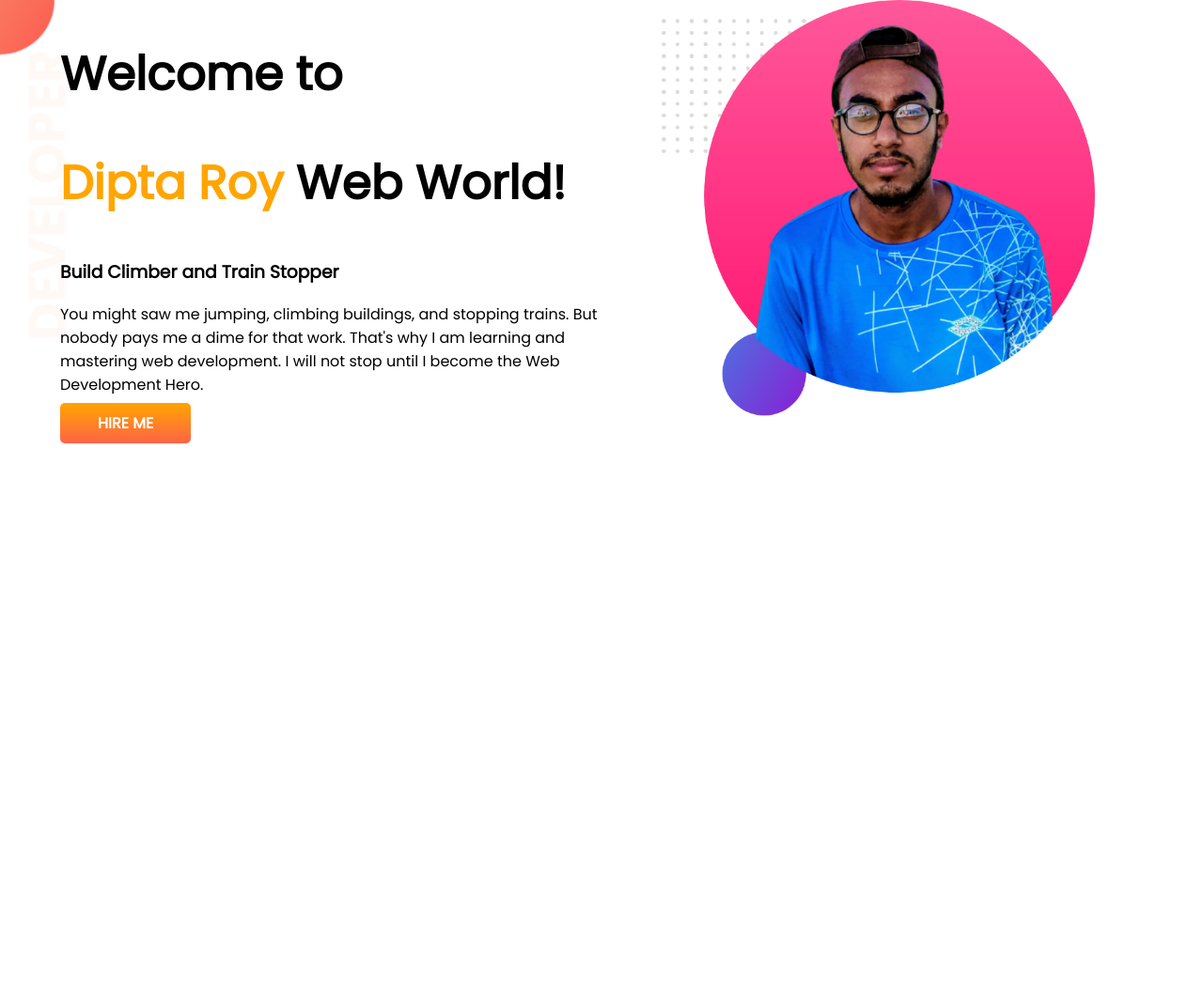
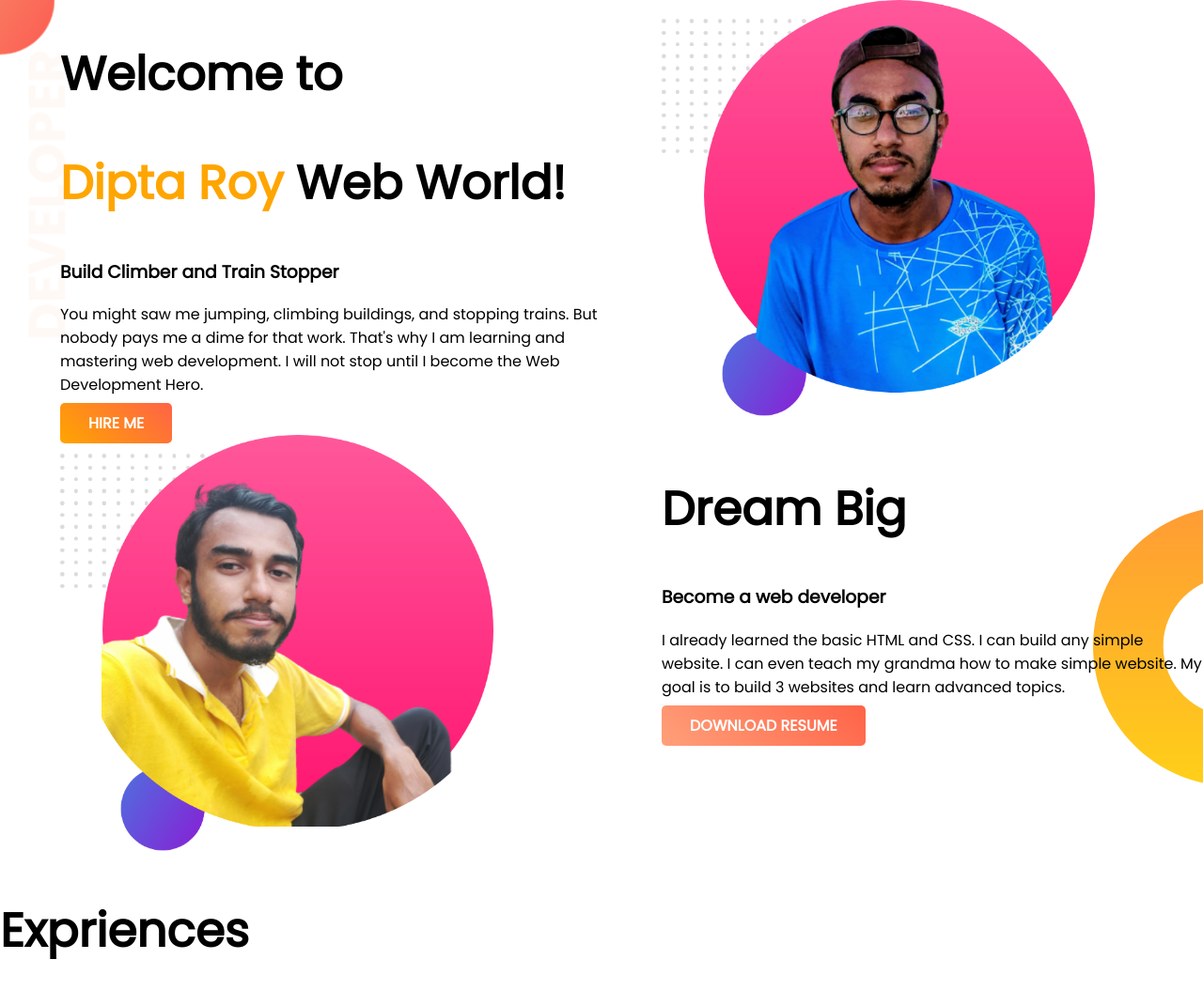
Before and after one commit to Diptaroy72/practice-website, a plain HTML site: page index.html in a window 1280 px wide. Shown: the whole page at 94% size. Before the commit the page ends 800 px from the top, so only its background shows below. Drawn offline with Linux system fonts and the light colour scheme.

Commit message:
second section added

```diff
--- a/index.html
+++ b/index.html
@@ -24,5 +24,22 @@
             <img src="images/dipto-with-bg2.png" alt="dipto-with-bg2">
         </div>
     </section>
+    <section class="dream-area">
+        <div class="half-width">
+            <img src="images/dipto-with-bg.png" alt="">
+        </div>
+        <div class="half-width">
+            <h1>Dream Big</h1>
+            <h3>Become a web developer</h3>
+            <p>I already learned the basic HTML and CSS. I can build any simple website. I can even teach my grandma how to make simple website. My goal is to build 3 websites and learn advanced topics.</p>
+            <a class="link-button" href="" target="_blank">DOWNLOAD RESUME</a>
+        </div>
+    </section>
+    <section>
+        <h1>Expriences</h1>
+        <div>
+
+        </div>
+    </section>
 </body>
 </html>
--- a/style.css
+++ b/style.css
@@ -20,13 +20,27 @@ section{
 }
 .button{
     text-decoration: none;
-    background-image: linear-gradient(orange ,tomato);
-    padding: 10px 40px;
+    background-image: linear-gradient(45deg, orange ,tomato);
+    padding: 10px 30px;
     border-radius: 5px;
     color: white;
     font-weight: 700;
 }
+
 .top-banner{
     background-repeat: no-repeat;
     background-image: url(images/top-banner.png);
 }
+.dream-area{
+    background-image: url(images/dream-bg.png);
+    background-repeat: no-repeat;
+    background-position: right ;
+}
+.link-button{
+    text-decoration: none;
+    background-image: linear-gradient(45deg, lightsalmon, tomato);
+    padding: 10px 30px;
+    border-radius: 5px;
+    color: white;
+    font-weight: 700;
+}
```
